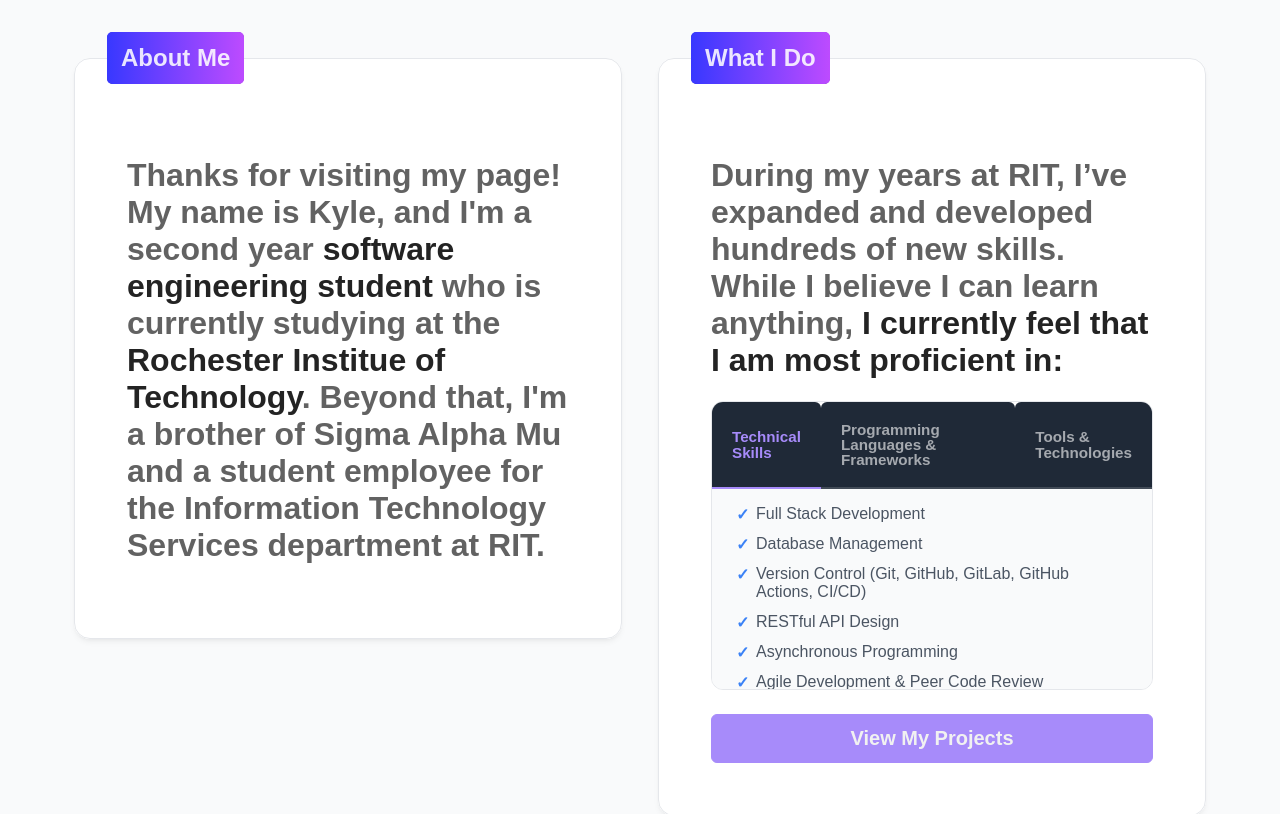
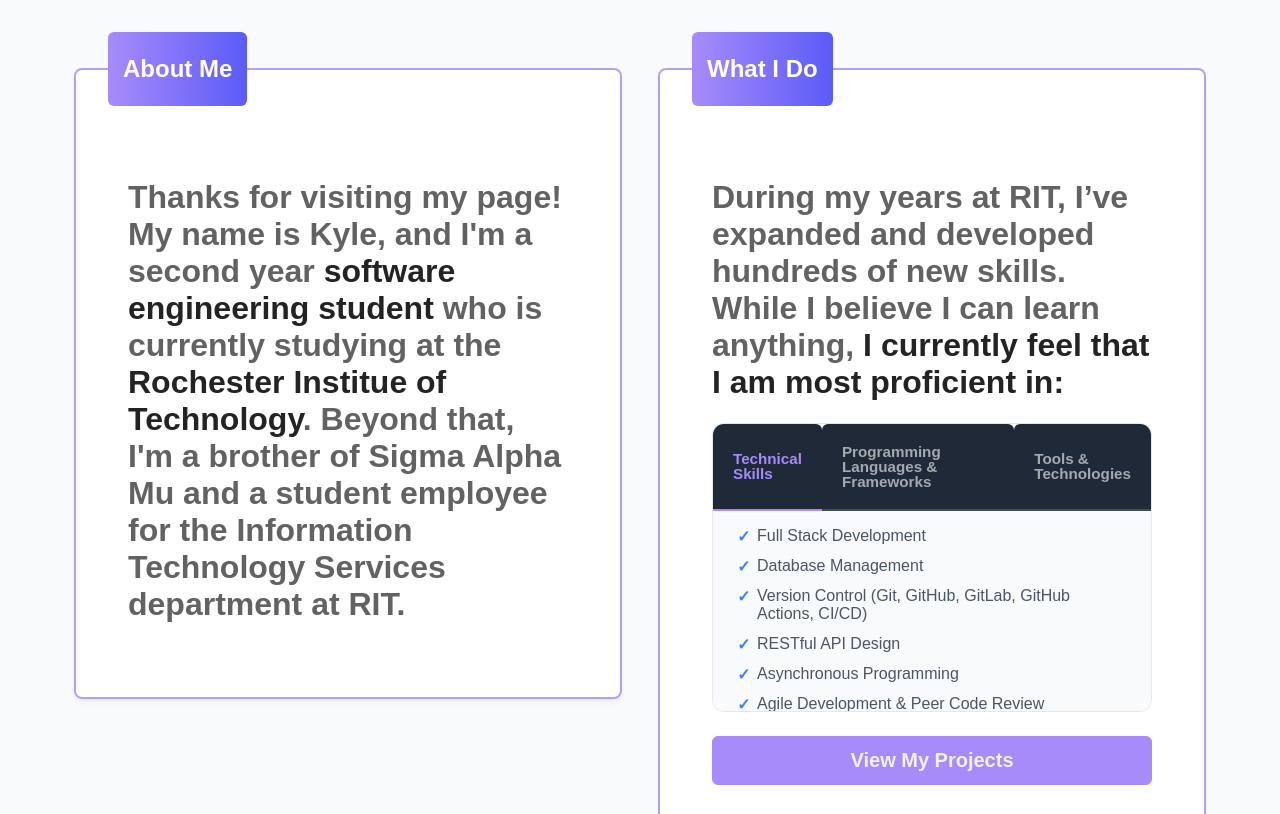
Before and after one commit to kl5391/kl5391.github.io, a React (Vite) app: page / in a window 1280 px wide. Shown: the top 814 px of the page. Built offline with nearby package versions, Linux system fonts and the light colour scheme; a web font is replaced by a local one.

Commit message:
goodnight

```diff
--- a/src/pages/Home.jsx
+++ b/src/pages/Home.jsx
@@ -1,7 +1,6 @@
 import "./Pages.css";
 import { useNavigate } from "react-router-dom";
 import { Fieldset } from "primereact/fieldset";
-import { Card } from "primereact/card";
 import { Divider } from "primereact/divider";
 import { Button } from "primereact/button";
 import { ScrollPanel } from "primereact/scrollpanel";
--- a/src/pages/pages.css
+++ b/src/pages/pages.css
@@ -87,11 +87,16 @@
   margin-bottom: 0.75rem;
 }
 
-.card-legend-style {
-  margin: -21px;
-  border-radius: 5px;
-  padding: 14px;
-  background: linear-gradient(to right, rgb(56, 56, 255), rgb(189, 75, 255));
+.p-fieldset {
+  border: 2px solid #b59dff;
+  border-radius: 8px;
+}
+
+.p-fieldset-legend {
+  padding: 5px 15px; /* Adjust padding */
+  background: linear-gradient(to left, rgb(91, 91, 248), #a78bfa);
+  color: white; /* Text color for the legend */
+  border-width: 0;
 }
 
 .scroll-panel li::before {
```
